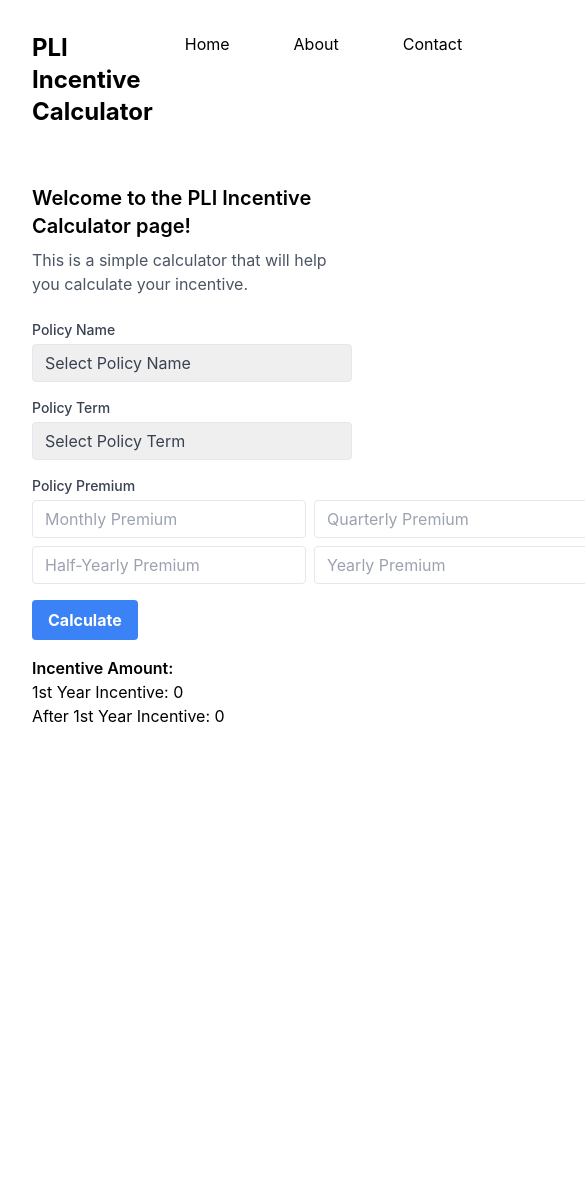
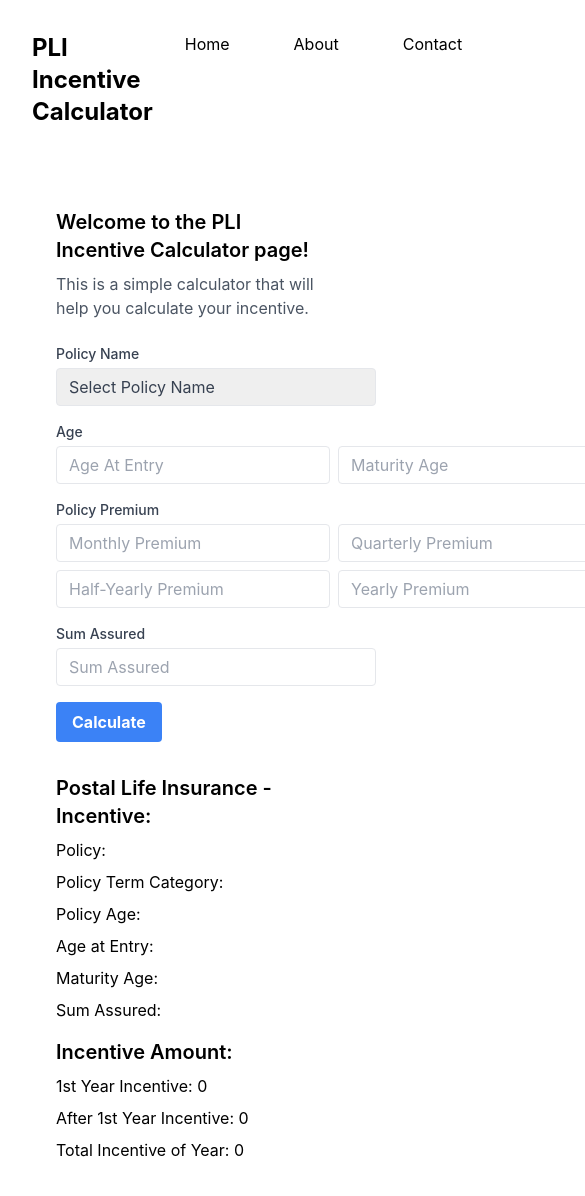
Before and after one commit to shuence/PLI-Incentive-Calculator, a React (Create React App) app: page / in a window 390 px wide. Shown: the top 1196 px of the page, 585 px wide, since content can reach past the window. Before the commit the page ends 844 px from the top, so only its background shows below. Built offline with nearby package versions, Linux system fonts and the light colour scheme.

Commit message:
Added Mobile ResponsiveNess

```diff
--- a/package.json
+++ b/package.json
@@ -9,6 +9,7 @@
     "react": "^18.2.0",
     "react-dom": "^18.2.0",
     "react-scripts": "5.0.1",
+    "react-toastify": "^9.1.3",
     "web-vitals": "^2.1.4"
   },
   "scripts": {
--- a/public/index.html
+++ b/public/index.html
@@ -2,42 +2,16 @@
 <html lang="en">
   <head>
     <meta charset="utf-8" />
-    <link rel="icon" href="%PUBLIC_URL%/favicon.ico" />
+    <link rel="icon" href="/favicon.ico" />
     <meta name="viewport" content="width=device-width, initial-scale=1" />
-    <meta name="theme-color" content="#000000" />
     <meta
       name="description"
-      content="Web site created using create-react-app"
+      content="This is a simple calculator that will help you calculate your incentive."
     />
-    <link rel="apple-touch-icon" href="%PUBLIC_URL%/logo192.png" />
-    <!--
-      manifest.json provides metadata used when your web app is installed on a
-      user's mobile device or desktop. See https://developers.google.com/web/fundamentals/web-app-manifest/
-    -->
-    <link rel="manifest" href="%PUBLIC_URL%/manifest.json" />
-    <!--
-      Notice the use of %PUBLIC_URL% in the tags above.
-      It will be replaced with the URL of the `public` folder during the build.
-      Only files inside the `public` folder can be referenced from the HTML.
-
-      Unlike "/favicon.ico" or "favicon.ico", "%PUBLIC_URL%/favicon.ico" will
-      work correctly both with client-side routing and a non-root public URL.
-      Learn how to configure a non-root public URL by running `npm run build`.
-    -->
-    <title>React App</title>
+    <title>PLI Incentive Calculator</title>
   </head>
   <body>
     <noscript>You need to enable JavaScript to run this app.</noscript>
     <div id="root"></div>
-    <!--
-      This HTML file is a template.
-      If you open it directly in the browser, you will see an empty page.
-
-      You can add webfonts, meta tags, or analytics to this file.
-      The build step will place the bundled scripts into the <body> tag.
-
-      To begin the development, run `npm start` or `yarn start`.
-      To create a production bundle, use `npm run build` or `yarn build`.
-    -->
   </body>
 </html>
--- a/src/Components/Main.jsx
+++ b/src/Components/Main.jsx
@@ -1,6 +1,9 @@
 import React, { useState } from "react";
+import { ToastContainer, toast } from "react-toastify";
+import "react-toastify/dist/ReactToastify.css";
 
 const Main = () => {
+
   const [policyName, setPolicyName] = useState("");
   const [policyTerm, setPolicyTerm] = useState("");
   const [monthlyPremium, setMonthlyPremium] = useState("");
@@ -9,46 +12,84 @@ const Main = () => {
   const [yearlyPremium, setYearlyPremium] = useState("");
   const [firstYearIncentive, setFirstYearIncentive] = useState(0);
   const [secondYearIncentive, setSecondYearIncentive] = useState(0);
+  const [totalIncentive, setTotalIncentive] = useState(0);
+  const [ageAtEntry, setAgeAtEntry] = useState("");
+  const [maturityAge, setMaturityAge] = useState("");
+  const [sumAssured, setSumAssured] = useState("");
+  const [policyTermCategory, setPolicyTermCategory] = useState("");
 
   const calculate = () => {
-    if (policyName === "PLI" && policyTerm === "upto15") {
+    const policyTermValue = maturityAge - ageAtEntry;
+    setPolicyTerm(policyTermValue);
+
+    let policyTermCategoryValue = "";
+
+    if (policyTermValue <= 15) {
+      policyTermCategoryValue = "upto15";
+    } else if (policyTermValue > 15 && policyTermValue < 25) {
+      policyTermCategoryValue = "15to25";
+    } else if (policyTermValue >= 25) {
+      policyTermCategoryValue = "25plus";
+    }
+
+    setPolicyTermCategory(policyTermCategoryValue);
+
+    if (policyName === "PLI") {
       const yearlyPremiumValue = parseFloat(yearlyPremium);
-      const firstYearIncentiveAmount = yearlyPremiumValue * 0.04;
-      const secondYearIncentiveAmount = yearlyPremiumValue * 0.01;
+      let firstYearIncentiveAmount = 0;
+      let secondYearIncentiveAmount = 0;
+      let totalIncentiveAmount = 0;
+
+      if (policyTermCategoryValue === "upto15") {
+        firstYearIncentiveAmount = yearlyPremiumValue * 0.04;
+        secondYearIncentiveAmount = yearlyPremiumValue * 0.01;
+      } else if (policyTermCategoryValue === "15to25") {
+        firstYearIncentiveAmount = yearlyPremiumValue * 0.1;
+        secondYearIncentiveAmount = yearlyPremiumValue * 0.01;
+      } else if (policyTermCategoryValue === "25plus") {
+        firstYearIncentiveAmount = yearlyPremiumValue * 0.2;
+        secondYearIncentiveAmount = yearlyPremiumValue * 0.01;
+      }
+      setFirstYearIncentive(firstYearIncentiveAmount.toFixed(2));
+      setSecondYearIncentive(secondYearIncentiveAmount.toFixed(2));
+
+      const remainingPolicyYears = policyTermValue - 1;
+      const totalSecondYearIncentive =
+        parseFloat(secondYearIncentiveAmount) * remainingPolicyYears;
+      totalIncentiveAmount =
+        parseFloat(firstYearIncentiveAmount) + totalSecondYearIncentive;
+      setTotalIncentive(totalIncentiveAmount.toFixed(2));
+    } else if (policyName === "RPLI") {
+      const yearlyPremiumValue = parseFloat(yearlyPremium);
+      let firstYearIncentiveAmount = 0;
+      let secondYearIncentiveAmount = 0;
+      let totalIncentiveAmount = 0;
+
+      if (policyTermCategoryValue === "upto15") {
+        firstYearIncentiveAmount = yearlyPremiumValue * 0.1;
+        secondYearIncentiveAmount = yearlyPremiumValue * 0.025;
+      } else if (policyTermCategoryValue === "15to25") {
+        firstYearIncentiveAmount = yearlyPremiumValue * 0.1;
+        secondYearIncentiveAmount = yearlyPremiumValue * 0.025;
+      } else if (policyTermCategoryValue === "25plus") {
+        firstYearIncentiveAmount = yearlyPremiumValue * 0.1;
+        secondYearIncentiveAmount = yearlyPremiumValue * 0.025;
+      }
 
       setFirstYearIncentive(firstYearIncentiveAmount.toFixed(2));
       setSecondYearIncentive(secondYearIncentiveAmount.toFixed(2));
-    } else if (policyName === "PLI" && policyTerm === "15to25") {
-      const yearlyPremiumValue = parseFloat(yearlyPremium);
-      const firstYearIncentiveAmount = yearlyPremiumValue * 0.10;
-      const secondYearIncentiveAmount = yearlyPremiumValue * 0.01;
 
-      setFirstYearIncentive(firstYearIncentiveAmount.toFixed(2));
-      setSecondYearIncentive(secondYearIncentiveAmount.toFixed(2));
-    } else if (policyName === "PLI" && policyTerm === "25plus") {
-      const yearlyPremiumValue = parseFloat(yearlyPremium);
-      const firstYearIncentiveAmount = yearlyPremiumValue * 0.20;
-      const secondYearIncentiveAmount = yearlyPremiumValue * 0.01;
-
-      setFirstYearIncentive(firstYearIncentiveAmount.toFixed(2));
-      setSecondYearIncentive(secondYearIncentiveAmount.toFixed(2));
-    } else {
-      console.log("Something went wrong")
-    }
-
-    if (policyName === "RPLI" ){
-      const yearlyPremiumValue = parseFloat(yearlyPremium);
-      const firstYearIncentiveAmount = yearlyPremiumValue * 0.10;
-      const secondYearIncentiveAmount = yearlyPremiumValue * 0.025;
-
-      setFirstYearIncentive(firstYearIncentiveAmount.toFixed(2));
-      setSecondYearIncentive(secondYearIncentiveAmount.toFixed(2));
+      const remainingPolicyYears = policyTermValue - 1;
+      const totalSecondYearIncentive =
+        parseFloat(secondYearIncentiveAmount) * remainingPolicyYears;
+      totalIncentiveAmount =
+        parseFloat(firstYearIncentiveAmount) + totalSecondYearIncentive;
+      setTotalIncentive(totalIncentiveAmount.toFixed(2));
     }
     else{
-      console.log("Something Went Wrong");
+      toast.error("Select Policy");
     }
   };
-
 
   const calculateOtherPremiums = (premiumValue, premiumType) => {
     if (premiumType === "monthly") {
@@ -70,15 +111,38 @@ const Main = () => {
     }
   };
 
+  const isFormValid = () => {
     return (
-    <section className="m-4 p-4">
+      policyName !== "" &&
+      ageAtEntry !== "" &&
+      maturityAge !== "" &&
+      monthlyPremium !== "" &&
+      quarterlyPremium !== "" &&
+      halfYearlyPremium !== "" &&
+      yearlyPremium !== "" &&
+      sumAssured !== ""
+    );
+  };
+
+  const handleCalculate = () => {
+    if (isFormValid()) {
+      calculate();
+    } else {
+      toast.error("Please fill out all required fields.");
+    }
+  }
+
+  return (
+    <section className="m-10 p-4 flex flex-col md:flex-row">
+      <ToastContainer position="top-right" autoClose={3000} />
+      <div className="md:w-1/2 md:pr-4">
         <p className="text-xl font-semibold">
           Welcome to the PLI Incentive Calculator page!
         </p>
         <p className="text-md text-gray-600 mt-2">
-        This is a simple calculator that will help you calculate your incentive.
+          This is a simple calculator that will help you calculate your
+          incentive.
         </p>
-      <div className="flex flex-col justify-between">
         <form className="mt-6">
           <div className="mb-4">
             <label
@@ -101,22 +165,39 @@ const Main = () => {
           <div className="mb-4">
             <label
               className="block text-sm font-medium text-gray-700 mb-1"
-            htmlFor="policyTerm"
+              htmlFor="age"
             >
-            Policy Term
+              Age
             </label>
-          <select
-            className="appearance-none border rounded w-80 py-2 px-3 text-gray-700 leading-tight focus:outline-none focus:shadow-outline"
-            id="policyTerm"
-            value={policyTerm}
-            onChange={(e) => setPolicyTerm(e.target.value)}
-          >
-            <option value="">Select Policy Term</option>
-            <option value="upto15">Up to 15 years</option>
-            <option value="15to25">More than 15 and less than 25 years</option>
-            <option value="25plus">More than 25 years</option>
-          </select>
+            <div className="flex space-x-2">
+              <input
+                className="appearance-none border rounded w-50 py-2 px-3 text-gray-700 leading-tight focus:outline-none focus:shadow-outline"
+                id="ageEntry"
+                type="number"
+                required
+                placeholder="Age At Entry"
+                value={ageAtEntry}
+                onChange={(e) => {
+                  setAgeAtEntry(e.target.value);
+                }}
+              />
+              <input
+                className="appearance-none border rounded w-50 py-2 px-3 text-gray-700 leading-tight focus:outline-none focus:shadow-outline"
+                id="maturityAge"
+                type="number"
+                placeholder="Maturity Age"
+                required
+                value={maturityAge}
+                onChange={(e) => {
+                  const newMaturityAge = e.target.value;
+                  if (newMaturityAge <= 100) {
+                    setMaturityAge(newMaturityAge);
+                  }
+                }}
+              />
             </div>
+          </div>
+
           <div className="mb-4">
             <label
               className="block text-sm font-medium text-gray-700 mb-1"
@@ -130,6 +211,7 @@ const Main = () => {
                 id="monthlyPremium"
                 type="number"
                 placeholder="Monthly Premium"
+                required
                 value={monthlyPremium}
                 onChange={(e) => {
                   setMonthlyPremium(e.target.value);
@@ -140,6 +222,7 @@ const Main = () => {
                 className="appearance-none border rounded w-50 py-2 px-3 text-gray-700 leading-tight focus:outline-none focus:shadow-outline"
                 id="quarterlyPremium"
                 type="number"
+                required
                 placeholder="Quarterly Premium"
                 value={quarterlyPremium}
                 onChange={(e) => {
@@ -153,6 +236,7 @@ const Main = () => {
                 className="appearance-none border rounded w-50 py-2 px-3 text-gray-700 leading-tight focus:outline-none focus:shadow-outline"
                 id="halfYearlyPremium"
                 type="number"
+                required
                 placeholder="Half-Yearly Premium"
                 value={halfYearlyPremium}
                 onChange={(e) => {
@@ -164,6 +248,7 @@ const Main = () => {
                 className="appearance-none border rounded w-50  py-2 px-3 text-gray-700 leading-tight focus:outline-none focus:shadow-outline"
                 id="yearlyPremium"
                 type="number"
+                required
                 placeholder="Yearly Premium"
                 value={yearlyPremium}
                 onChange={(e) => {
@@ -173,19 +258,50 @@ const Main = () => {
               />
             </div>
           </div>
+          <div className="mb-4">
+            <label
+              className="block text-sm font-medium text-gray-700 mb-1"
+              htmlFor="policyPremium"
+            >
+              Sum Assured
+            </label>
+            <input
+              className="appearance-none border rounded w-80 py-2 px-3 text-gray-700 leading-tight focus:outline-none focus:shadow-outline"
+              id="sumAssured"
+              type="number"
+              placeholder="Sum Assured"
+              required
+              value={sumAssured}
+              onChange={(e) => {
+                setSumAssured(e.target.value);
+              }}
+            />
+          </div>
           <button
             className="bg-blue-500 hover:bg-blue-700 text-white font-bold py-2 px-4 rounded"
             type="button"
-          onClick={calculate}
+            onClick={handleCalculate}
           >
             Calculate
           </button>
         </form>
-      <div className="mt-4">
-        <p className="font-semibold">Incentive Amount:</p>
-        <p>1st Year Incentive: {firstYearIncentive}</p>
-        <p>After 1st Year Incentive: {secondYearIncentive}</p>
       </div>
+      <div className="md:w-1/2 md:pl-4 md:mt-8 sm:mt-8 mt-8">
+        <p className="text-xl font-semibold">
+          Postal Life Insurance - Incentive:
+        </p>
+        <p className="pt-2">Policy: {policyName}</p>
+        <p className="pt-2">Policy Term Category: {policyTermCategory}</p>
+        <p className="pt-2">Policy Age: {policyTerm}</p>
+        <p className="pt-2">Age at Entry: {ageAtEntry}</p>
+        <p className="pt-2">Maturity Age: {maturityAge}</p>
+        <p className="pt-2">Sum Assured: {sumAssured}</p>
+        <p className="mt-4 text-xl font-semibold">Incentive Amount:</p>
+        <p className="pt-2">1st Year Incentive: {firstYearIncentive}</p>
+        <p className="pt-2">After 1st Year Incentive: {secondYearIncentive}</p>
+        <p className="pt-2">
+          Total Incentive of {policyTerm} Year: {totalIncentive}
+        </p>
       </div>
     </section>
   );
```
Also changed, not shown: public/manifest.json (deleted), 1 other file (tests, documents, lock files or other folders). Lines whose indentation alone changed are shown as unchanged.
